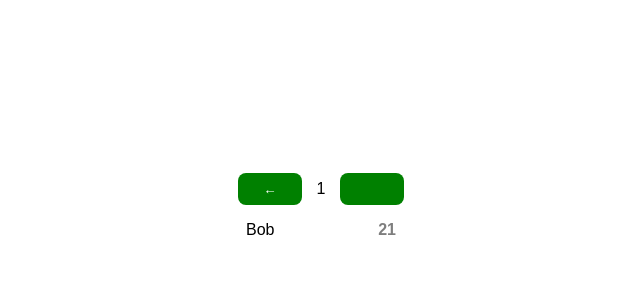
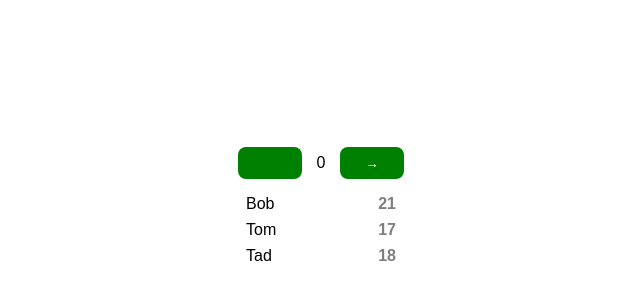
Before and after one commit to Deniskakaka/react, a React app in the folder lesson7/task4/: page / in a window 1280 px wide. Shown: the part 194-494 px from the top of the page, without its empty margins (319-959 px from the left). Built offline with nearby package versions, Linux system fonts and the light colour scheme.

Commit message:
react list

```diff
--- a/lesson7/task4/src/Pagination.jsx
+++ b/lesson7/task4/src/Pagination.jsx
@@ -5,7 +5,7 @@ const Pagination = (props) => {
                 <div className="pagination">
                     <button className="btn" onClick={props.goPrev} disabled={props.left}>{props.currentPage === 0 ? "": '←'}</button>
                     <span className="pagination__page">{props.currentPage}</span>
-                    <button className="btn" onClick={props.goNext} disabled={props.rigth}>{props.currentPage === 1 ? "": '→'}</button>
+                    <button className="btn" onClick={props.goNext} disabled={props.rigth}>{props.currentPage === props.itemsPerPage? "": '→'}</button>
                 </div>
         );
 };
--- a/lesson7/task4/src/UserList.jsx
+++ b/lesson7/task4/src/UserList.jsx
@@ -5,35 +5,42 @@ import Pagination from './Pagination.jsx';
 class UserList extends Component {
 
     state = {
-        currentPage:1,
+        currentPage:0,
         rigth: true,
         left: false,
-        totalItems:1
+        itemsPerPage:3
     }
 
     goNext = () => {
-        if (this.state.currentPage === 0) {
+       if (this.state.currentPage < this.state.itemsPerPage) {
+            this.setState({
+                currentPage: ++this.state.currentPage
+            });
+       } else {
             this.setState({
                 rigth: true,
                 left: false,
-                totalItems: 5,
-                currentPage: ++this.state.currentPage
             });
-        }
+       }
+
     }
 
     goPrev = () => {
-        if (this.state.currentPage === 1) {
+        if (this.state.currentPage > 0) {
+            this.setState({
+                currentPage: --this.state.currentPage
+            })
+        } else {
             this.setState({
                 rigth: false,
                 left: true,
-                totalItems:10,
-                currentPage: --this.state.currentPage
-            });
+            })
         }
+
     }
 
     render() {
+        let startIndex = this.state.currentPage * this.state.itemsPerPage;
          return (<div>
                 <Pagination
                     totalItems={this.length}
@@ -42,9 +49,10 @@ class UserList extends Component {
                     left={this.state.left}
                     right={this.state.right}
                     currentPage={this.state.currentPage}
+                    itemsPerPage={this.state.itemsPerPage}
                 />
                 <ul className="users">
-                    {this.props.users.slice(0, this.state.totalItems).map(user =>
+                    {this.props.users.slice(startIndex, this.state.itemsPerPage + startIndex ).map(user =>
                         <User  key={user.id} name={user.name} age={user.age}/>
                     )}
                 </ul>
```
